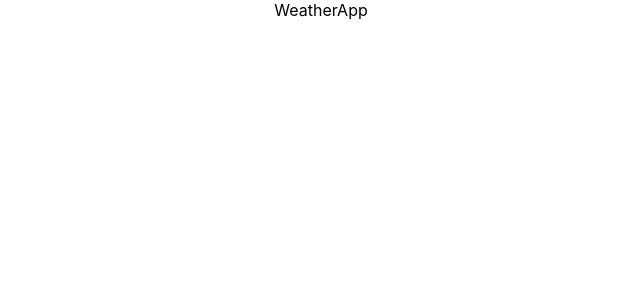
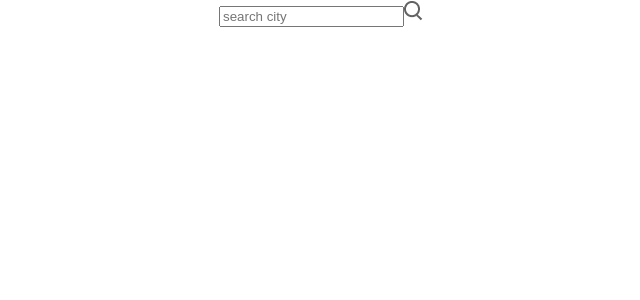
Before and after one commit to iamaliataie/react-weather-app, a React (Create React App) app: page / in a window 1280 px wide. Shown: the top 300 px of the page, without its empty margins (319-959 px from the left). Built offline with nearby package versions, Linux system fonts and the light colour scheme.

Commit message:
search bar

```diff
--- a/src/Components/WeatherApp/WeatherApp.jsx
+++ b/src/Components/WeatherApp/WeatherApp.jsx
@@ -1,9 +1,23 @@
 import React from 'react'
 import './WeatherApp.css'
 
+import clear from '../Assets/clear.png'
+import cloud from '../Assets/cloud.png'
+import drizzle from '../Assets/drizzle.png'
+import humidity from '../Assets/humidity.png'
+import rain from '../Assets/rain.png'
+import search from '../Assets/search.png'
+import snow from '../Assets/snow.png'
+import wind from '../Assets/wind.png'
+
 const WeatherApp = () => {
   return (
-    <div>WeatherApp</div>
+    <div className='container'>
+        <div className="topbar">
+            <input type="text" placeholder='search city'/>
+            <img src={search} alt="" />
+        </div>
+    </div>
   )
 }
 
```
Also changed, not shown: src/App.js (+0 -10 lines).
